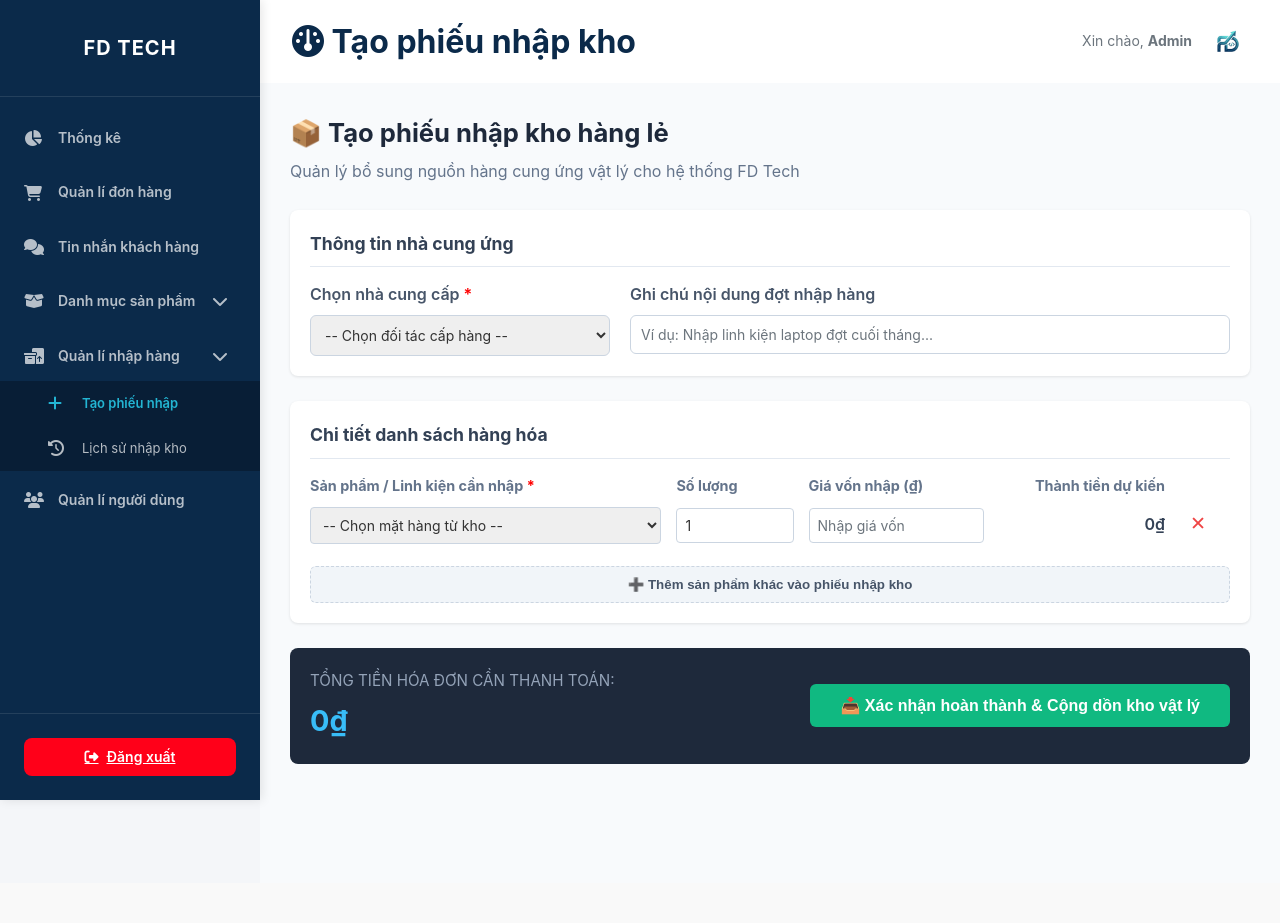
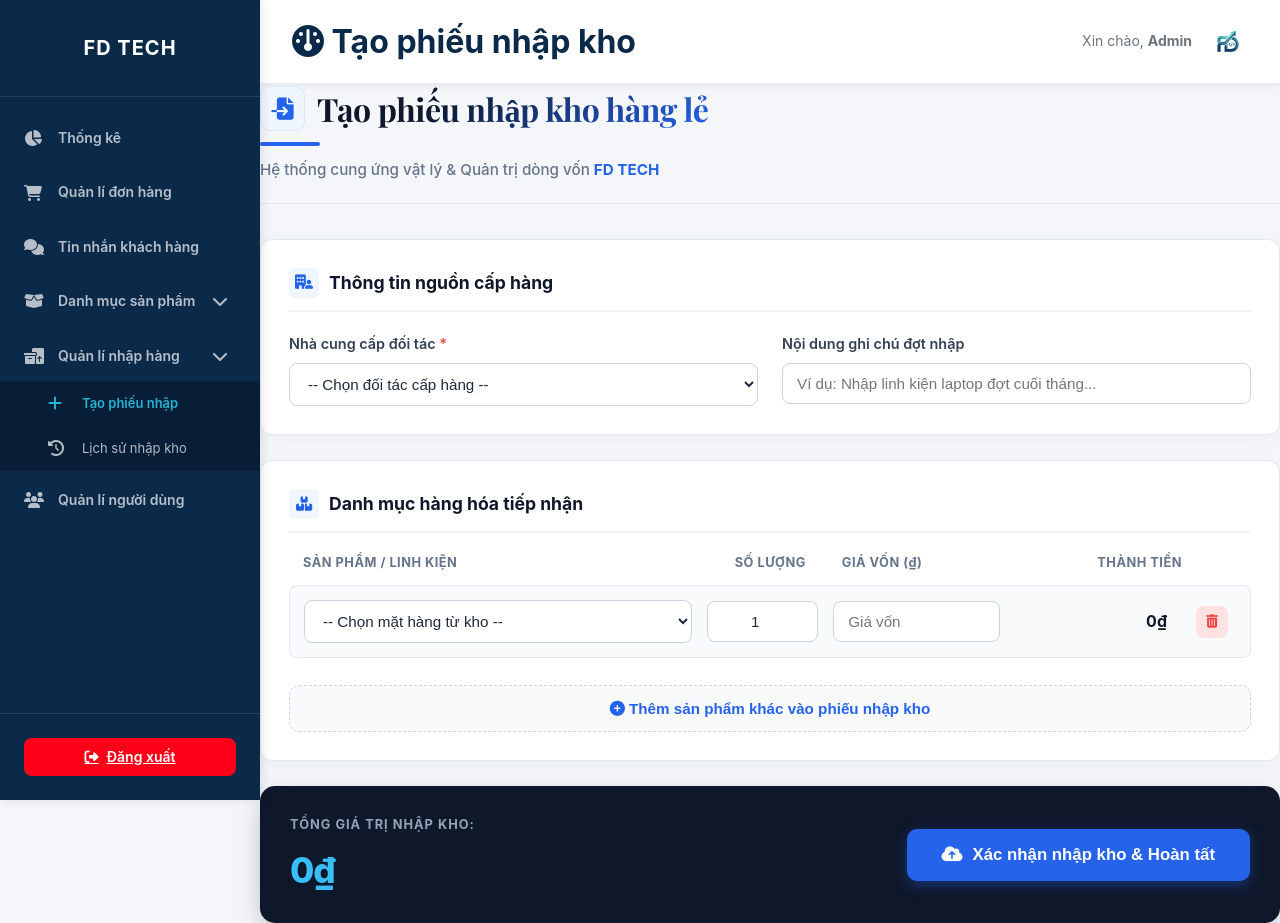
Before and after one commit to thnh-dc/FD-Tech, a PHP site: page /FD-Tech/add_import.php in a window 1280 px wide. Before the commit the page ends 803 px from the top, so only its background shows below. Run offline with PHP 8.4, Linux system fonts and the light colour scheme; the visitor is signed in with stand-in values (Sample User, id 1); data that the repository does not hold is empty.

Commit message:
update tạo phiếu nhập

```diff
--- a/admin/add_import.php
+++ b/admin/add_import.php
@@ -15,13 +15,15 @@ if ($checkSuppliers == 0) {
 }
 
 $suppliers = $pdo->query("SELECT * FROM suppliers ORDER BY name ASC")->fetchAll(PDO::FETCH_ASSOC);
-$products = $pdo->query("SELECT id, name, price FROM products ORDER BY name ASC")->fetchAll(PDO::FETCH_ASSOC);
+
+// Lấy thêm thuộc tính stock_quantity để hiển thị số lượng trong kho hiện tại
+$products = $pdo->query("SELECT id, name, price, stock_quantity FROM products ORDER BY name ASC")->fetchAll(PDO::FETCH_ASSOC);
 $msg = '';
 
 if ($_SERVER['REQUEST_METHOD'] === 'POST') {
     $supplier_id = $_POST['supplier_id'] ?? '';
     $note = trim($_POST['note'] ?? '');
-    $admin_id = $_SESSION['user_id'];
+    $admin_id = $_SESSION['user_id'] ?? 1;
 
     $product_ids = $_POST['product_ids'] ?? [];
     $quantities = $_POST['quantities'] ?? [];
@@ -71,27 +73,130 @@ $page_title = 'Tạo phiếu nhập kho';
 include 'includes/header.php';
 ?>
 
-<div class="admin-container" style="display: flex; min-height: 100vh; background: #f8fafc;">
+<style>
+/* Nhúng font chữ cao cấp */
+@import url('https://fonts.googleapis.com/css2?family=Playfair+Display:wght@700&display=swap');
 
-    <main class="admin-main" style="flex: 1; padding: 30px;">
-        <div class="header-page" style="margin-bottom: 25px;">
-            <h2 style="color: #1e293b; font-size: 1.6rem; font-weight: 700; margin: 0;">📦 Tạo phiếu nhập kho hàng lẻ</h2>
-            <p style="color: #64748b; margin: 5px 0 0 0;">Quản lý bổ sung nguồn hàng cung ứng vật lý cho hệ thống FD Tech</p>
+.premium-title {
+    font-family: 'Playfair Display', serif;
+    font-size: 2rem;
+    font-weight: 700;
+    margin: 0;
+    background: linear-gradient(135deg, #0f172a 30%, #2563eb);
+    -webkit-background-clip: text;
+    -webkit-text-fill-color: transparent;
+    letter-spacing: -0.5px;
+}
+
+.title-underline {
+    height: 4px;
+    width: 60px;
+    background: #2563eb;
+    border-radius: 2px;
+    margin-top: 8px;
+}
+
+.form-card {
+    background: white;
+    padding: 28px;
+    border-radius: 12px;
+    box-shadow: 0 4px 20px rgba(0,0,0,0.04);
+    border: 1px solid #e2e8f0;
+    margin-bottom: 25px;
+}
+
+.form-label-custom {
+    display: block;
+    font-weight: 600;
+    margin-bottom: 8px;
+    color: #334155;
+    font-size: 0.9rem;
+}
+
+.input-custom {
+    width: 100%;
+    padding: 11px 14px;
+    border: 1px solid #cbd5e1;
+    border-radius: 8px;
+    font-size: 0.95rem;
+    color: #1e293b;
+    background-color: #fff;
+    transition: all 0.2s;
+}
+
+.input-custom:focus {
+    border-color: #2563eb;
+    box-shadow: 0 0 0 3px rgba(37,99,235,0.15);
+    outline: none;
+}
+
+.import-item-row {
+    background: #f8fafc;
+    padding: 14px;
+    border-radius: 8px;
+    border: 1px solid #e2e8f0;
+    transition: all 0.2s;
+}
+
+@keyframes pulse-warning {
+    0%, 100% { opacity: 1; }
+    50% { opacity: 0.5; }
+}
+
+.animate-pulse {
+    animation: pulse-warning 2s infinite;
+}
+</style>
+
+<?php
+// Logic quét tự động linh kiện sắp hết hàng
+$low_stock_products = $pdo->query("SELECT name, stock_quantity FROM products WHERE stock_quantity <= 5 ORDER BY stock_quantity ASC LIMIT 4")->fetchAll(PDO::FETCH_ASSOC);
+?>
+
+<div class="header-page" style="margin-bottom: 35px; display: flex; justify-content: space-between; align-items: flex-end; gap: 20px; border-bottom: 1px solid #e2e8f0; padding-bottom: 20px;">
+    <div>
+        <div style="display: flex; align-items: center; gap: 12px; margin-bottom: 4px;">
+            <div style="background: #eff6ff; color: #2563eb; width: 45px; height: 45px; border-radius: 10px; display: flex; align-items: center; justify-content: center; font-size: 1.4rem; box-shadow: inset 0 0 0 1px rgba(37,99,235,0.1);">
+                <i class="fa-solid fa-file-import"></i>
+            </div>
+            <h2 class="premium-title">Tạo phiếu nhập kho hàng lẻ</h2>
+        </div>
+        <div class="title-underline"></div>
+        <p style="color: #64748b; margin: 12px 0 0 0; font-size: 0.95rem; font-weight: 500;">Hệ thống cung ứng vật lý & Quản trị dòng vốn <span style="color: #2563eb; font-weight: 700;">FD TECH</span></p>
+    </div>
+
+    <?php if (!empty($low_stock_products)): ?>
+        <div style="background: #ffffff; border: 1px solid #fed7aa; border-left: 4px solid #f97316; padding: 12px 18px; border-radius: 10px; max-width: 420px; flex: 1; box-shadow: 0 4px 12px rgba(249,115,22,0.08);">
+            <div style="display: flex; align-items: center; gap: 8px; color: #ea580c; font-weight: 800; font-size: 0.8rem; text-transform: uppercase; letter-spacing: 0.5px; margin-bottom: 8px;">
+                <i class="fa-solid fa-circle-exclamation animate-pulse"></i> Radar báo động tồn kho
+            </div>
+            <div style="display: grid; grid-template-columns: 1fr; gap: 5px;">
+                <?php foreach ($low_stock_products as $p_low): ?>
+                    <div style="display: flex; justify-content: space-between; font-size: 0.85rem; color: #475569;">
+                        <span style="white-space: nowrap; overflow: hidden; text-overflow: ellipsis; max-width: 280px;">• <?= htmlspecialchars($p_low['name']) ?></span>
+                        <span style="font-weight: 700; color: #dc2626;">Còn <?= $p_low['stock_quantity'] ?> cái</span>
+                    </div>
+                <?php endforeach; ?>
+            </div>
+        </div>
+    <?php endif; ?>
 </div>
 
 <?php if (!empty($msg)): ?>
-            <div style="background: #fee2e2; border-left: 4px solid #ef4444; color: #b91c1c; padding: 12px; margin-bottom: 20px; border-radius: 4px;">
-                <?= htmlspecialchars($msg) ?>
+    <div style="background: #fee2e2; border-left: 4px solid #ef4444; color: #b91c1c; padding: 14px; margin-bottom: 25px; border-radius: 8px; font-weight: 500; display: flex; align-items: center; gap: 10px;">
+        <i class="fa-solid fa-triangle-exclamation"></i> <?= htmlspecialchars($msg) ?>
     </div>
 <?php endif; ?>
 
 <form method="POST" id="importForm">
-            <div style="background: white; padding: 20px; border-radius: 8px; box-shadow: 0 1px 3px rgba(0,0,0,0.1); margin-bottom: 25px;">
-                <h3 style="font-size: 1.1rem; color: #334155; margin-top: 0; margin-bottom: 15px; border-bottom: 1px solid #e2e8f0; padding-bottom: 8px;">Thông tin nhà cung ứng</h3>
-                <div style="display: grid; grid-template-columns: 1fr 2fr; gap: 20px;">
+    <div class="form-card">
+        <h3 style="font-size: 1.1rem; color: #0f172a; font-weight: 700; margin-top: 0; margin-bottom: 20px; border-bottom: 2px solid #f1f5f9; padding-bottom: 12px; display: flex; align-items: center; gap: 10px;">
+            <i class="fa-solid fa-building-user" style="color: #2563eb; background: #eff6ff; width: 30px; height: 30px; border-radius: 6px; display: flex; align-items: center; justify-content: center; font-size: 0.9rem;"></i> Thông tin nguồn cấp hàng
+        </h3>
+        <div style="display: grid; grid-template-columns: 1fr 1fr; gap: 24px;">
             <div>
-                        <label style="display: block; font-weight: 600; margin-bottom: 8px; color: #475569;">Chọn nhà cung cấp <span style="color:red;">*</span></label>
-                        <select name="supplier_id" class="form-control" style="width:100%; padding: 10px; border: 1px solid #cbd5e1; border-radius: 6px;" required>
+                <label class="form-label-custom">Nhà cung cấp đối tác <span style="color:#ef4444;">*</span></label>
+                <select name="supplier_id" class="input-custom" required>
                     <option value="">-- Chọn đối tác cấp hàng --</option>
                     <?php foreach ($suppliers as $sup): ?>
                         <option value="<?= $sup['id'] ?>"><?= htmlspecialchars($sup['name']) ?> (SĐT: <?= htmlspecialchars($sup['phone']) ?>)</option>
@@ -99,63 +204,69 @@ include 'includes/header.php';
                 </select>
             </div>
             <div>
-                        <label style="display: block; font-weight: 600; margin-bottom: 8px; color: #475569;">Ghi chú nội dung đợt nhập hàng</label>
-                        <input type="text" name="note" class="form-control" placeholder="Ví dụ: Nhập linh kiện laptop đợt cuối tháng..." style="width:100%; padding: 10px; border: 1px solid #cbd5e1; border-radius: 6px;">
+                <label class="form-label-custom">Nội dung ghi chú đợt nhập</label>
+                <input type="text" name="note" class="input-custom" placeholder="Ví dụ: Nhập linh kiện laptop đợt cuối tháng...">
             </div>
         </div>
     </div>
 
-            <div style="background: white; padding: 20px; border-radius: 8px; box-shadow: 0 1px 3px rgba(0,0,0,0.1); margin-bottom: 25px;">
-                <h3 style="font-size: 1.1rem; color: #334155; margin-top: 0; margin-bottom: 15px; border-bottom: 1px solid #e2e8f0; padding-bottom: 8px;">Chi tiết danh sách hàng hóa</h3>
+    <div class="form-card">
+        <h3 style="font-size: 1.1rem; color: #0f172a; font-weight: 700; margin-top: 0; margin-bottom: 20px; border-bottom: 2px solid #f1f5f9; padding-bottom: 12px; display: flex; align-items: center; gap: 10px;">
+            <i class="fa-solid fa-boxes-stacked" style="color: #2563eb; background: #eff6ff; width: 30px; height: 30px; border-radius: 6px; display: flex; align-items: center; justify-content: center; font-size: 0.9rem;"></i> Danh mục hàng hóa tiếp nhận
+        </h3>
+
         <div id="import-items-wrapper">
-                    <div style="display: grid; grid-template-columns: 3fr 1fr 1.5fr 1.5fr 40px; gap: 15px; margin-bottom: 10px; font-weight: bold; color: #64748b; font-size: 0.9rem;">
-                        <div>Sản phẩm / Linh kiện cần nhập <span style="color:red;">*</span></div>
-                        <div>Số lượng</div>
-                        <div>Giá vốn nhập (₫)</div>
-                        <div style="text-align: right; padding-right: 10px;">Thành tiền dự kiến</div>
+            <div style="display: grid; grid-template-columns: 3.5fr 1fr 1.5fr 1.5fr 40px; gap: 15px; margin-bottom: 12px; font-weight: 700; color: #64748b; font-size: 0.8rem; text-transform: uppercase; letter-spacing: 0.5px; padding-left: 14px;">
+                <div>Sản phẩm / Linh kiện</div>
+                <div style="text-align: center;">Số lượng</div>
+                <div>Giá vốn (₫)</div>
+                <div style="text-align: right; padding-right: 14px;">Thành tiền</div>
                 <div></div>
             </div>
 
-                    <div class="import-item-row" style="display: grid; grid-template-columns: 3fr 1fr 1.5fr 1.5fr 40px; gap: 15px; margin-bottom: 12px; align-items: center;">
+            <div class="import-item-row" style="display: grid; grid-template-columns: 3.5fr 1fr 1.5fr 1.5fr 40px; gap: 15px; margin-bottom: 12px; align-items: center;">
                 <div>
-                            <select name="product_ids[]" class="form-control product-select" style="width:100%; padding: 8px; border: 1px solid #cbd5e1; border-radius: 4px;" required>
+                    <select name="product_ids[]" class="input-custom product-select" required>
                         <option value="">-- Chọn mặt hàng từ kho --</option>
                         <?php foreach ($products as $p): ?>
-                                    <option value="<?= $p['id'] ?>" data-price="<?= $p['price'] ?>"><?= htmlspecialchars($p['name']) ?> (Gốc: <?= number_format($p['price'], 0, ',', '.') ?>₫)</option>
+                            <option value="<?= $p['id'] ?>" data-price="<?= $p['price'] ?>">
+                                <?= htmlspecialchars($p['name']) ?> &nbsp;---&nbsp; [Kho: <?= $p['stock_quantity'] ?>]
+                            </option>
                         <?php endforeach; ?>
                     </select>
                 </div>
                 <div>
-                            <input type="number" name="quantities[]" class="form-control qty-input" min="1" value="1" style="width:100%; padding: 8px; border: 1px solid #cbd5e1; border-radius: 4px;" required>
+                    <input type="number" name="quantities[]" class="input-custom qty-input" min="1" value="1" style="text-align: center;" required>
                 </div>
                 <div>
-                            <input type="number" name="import_prices[]" class="form-control price-input" min="0" placeholder="Nhập giá vốn" style="width:100%; padding: 8px; border: 1px solid #cbd5e1; border-radius: 4px;" required>
+                    <input type="number" name="import_prices[]" class="input-custom price-input" min="0" placeholder="Giá vốn" required>
                 </div>
-                        <div class="row-subtotal" style="font-weight: 600; color: #334155; text-align: right; padding-right: 10px;">0₫</div>
-                        <div>
-                            <button type="button" class="btn-remove-row" style="background: none; border: none; color: #ef4444; font-size: 1.2rem; cursor: pointer;">✕</button>
+                <div class="row-subtotal" style="font-weight: 700; color: #0f172a; text-align: right; padding-right: 14px; font-size: 1rem;">0₫</div>
+                <div style="text-align: center;">
+                    <button type="button" class="btn-remove-row" style="background: #fee2e2; border: none; color: #ef4444; width: 32px; height: 32px; border-radius: 8px; display: flex; align-items: center; justify-content: center; cursor: pointer; transition: all 0.2s;" onmouseover="this.style.background='#fca5a5'" onmouseout="this.style.background='#fee2e2'">
+                        <i class="fa-solid fa-trash-can"></i>
+                    </button>
                 </div>
             </div>
         </div>
-                <button type="button" id="btn-add-product" style="background: #f1f5f9; color: #475569; border: 1px dashed #cbd5e1; padding: 10px 20px; border-radius: 6px; cursor: pointer; font-weight: 600; width: 100%; margin-top: 10px;">
-                    ➕ Thêm sản phẩm khác vào phiếu nhập kho
+
+        <button type="button" id="btn-add-product" style="background: #f8fafc; color: #2563eb; border: 1px dashed #cbd5e1; padding: 14px; border-radius: 10px; cursor: pointer; font-weight: 700; width: 100%; margin-top: 15px; font-size: 0.95rem; transition: all 0.2s;" onmouseover="this.style.background='#eff6ff'; this.style.borderColor='#2563eb'" onmouseout="this.style.background='#f8fafc'; this.style.borderColor='#cbd5e1'">
+            <i class="fa-solid fa-plus-circle"></i> Thêm sản phẩm khác vào phiếu nhập kho
         </button>
     </div>
 
-            <div style="display: flex; justify-content: space-between; align-items: center; background: #1e293b; padding: 20px; border-radius: 8px; color: white;">
+    <div style="display: flex; justify-content: space-between; align-items: center; background: #0f172a; padding: 25px 30px; border-radius: 15px; color: white; box-shadow: 0 10px 30px -10px rgba(15,23,42,0.5);">
         <div>
-                    <span style="color: #94a3b8; font-size: 0.95rem;">TỔNG TIỀN HÓA ĐƠN CẦN THANH TOÁN:</span>
-                    <h2 id="total-import-price" style="margin: 5px 0 0 0; color: #38bdf8; font-size: 1.8rem; font-weight: 700;">0₫</h2>
+            <span style="color: #94a3b8; font-size: 0.8rem; font-weight: 700; letter-spacing: 1px; text-transform: uppercase;">TỔNG GIÁ TRỊ NHẬP KHO:</span>
+            <h2 id="total-import-price" style="margin: 5px 0 0 0; color: #38bdf8; font-size: 2.2rem; font-weight: 800; letter-spacing: -1px;">0₫</h2>
         </div>
         <div>
-                    <button type="submit" style="background: #10b981; color: white; border: none; padding: 12px 30px; border-radius: 6px; font-weight: bold; font-size: 1rem; cursor: pointer;">
-                        📥 Xác nhận hoàn thành & Cộng dồn kho vật lý
+            <button type="submit" style="background: #2563eb; color: white; border: none; padding: 16px 35px; border-radius: 10px; font-weight: 700; font-size: 1.05rem; cursor: pointer; display: inline-flex; align-items: center; gap: 10px; box-shadow: 0 4px 14px rgba(37,99,235,0.4); transition: all 0.3s;" onmouseover="this.style.transform='translateY(-2px)'; this.style.background='#1d4ed8'" onmouseout="this.style.transform='translateY(0)'; this.style.background='#2563eb'">
+                <i class="fa-solid fa-cloud-arrow-up"></i> Xác nhận nhập kho & Hoàn tất
             </button>
         </div>
     </div>
 </form>
-    </main>
-</div>
 
 <script>
 document.addEventListener('DOMContentLoaded', function() {
@@ -200,13 +311,13 @@ document.addEventListener('DOMContentLoaded', function() {
     });
 
     wrapper.addEventListener('click', function(e) {
-        if (e.target.classList.contains('btn-remove-row')) {
+        if (e.target.closest('.btn-remove-row')) {
             const rows = wrapper.querySelectorAll('.import-item-row');
             if (rows.length > 1) {
                 e.target.closest('.import-item-row').remove();
                 calculateTotal();
             } else {
-                alert('Một hóa đơn nhập kho bắt buộc phải có ít nhất 1 sản phẩm!');
+                alert('Mỗi chứng từ nhập kho phải chứa ít nhất 1 sản phẩm hàng hóa!');
             }
         }
     });
@@ -223,3 +334,6 @@ document.addEventListener('DOMContentLoaded', function() {
     calculateTotal();
 });
 </script>
+
+</body>
+</html>
```
Lines whose indentation alone changed are shown as unchanged.
